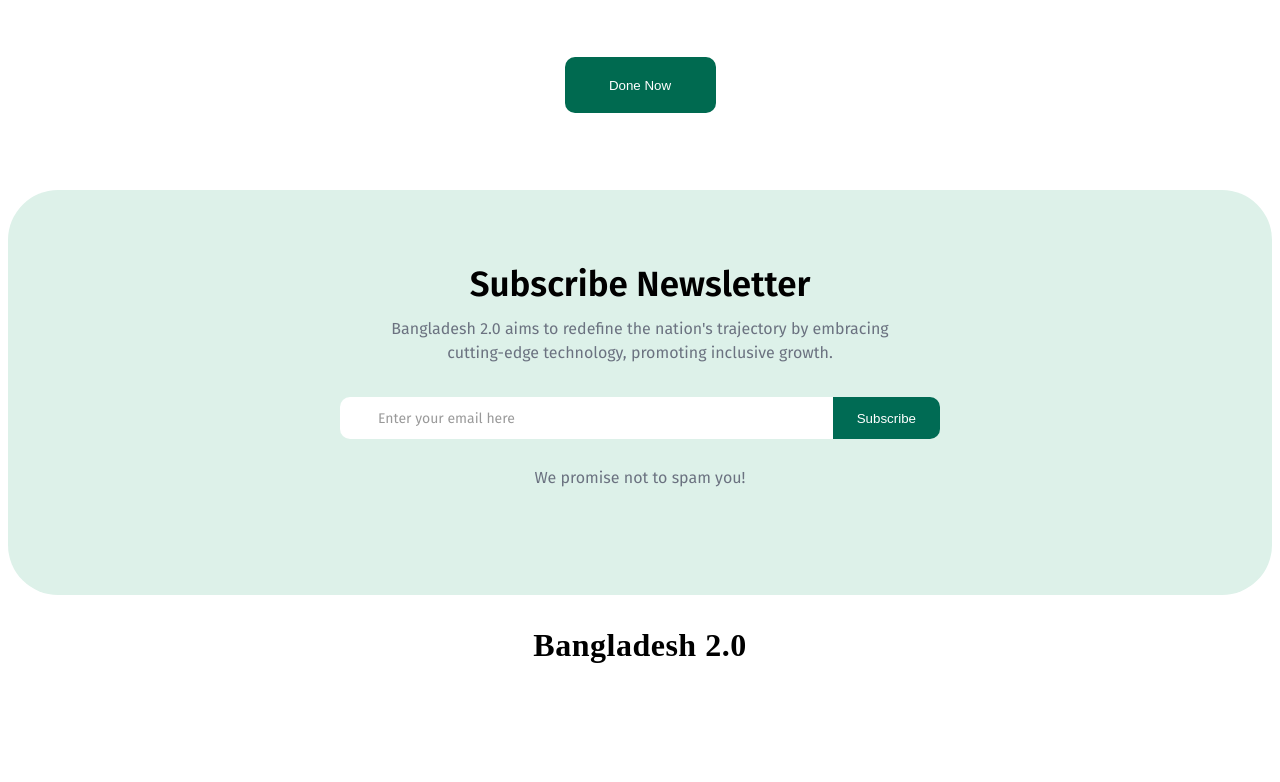
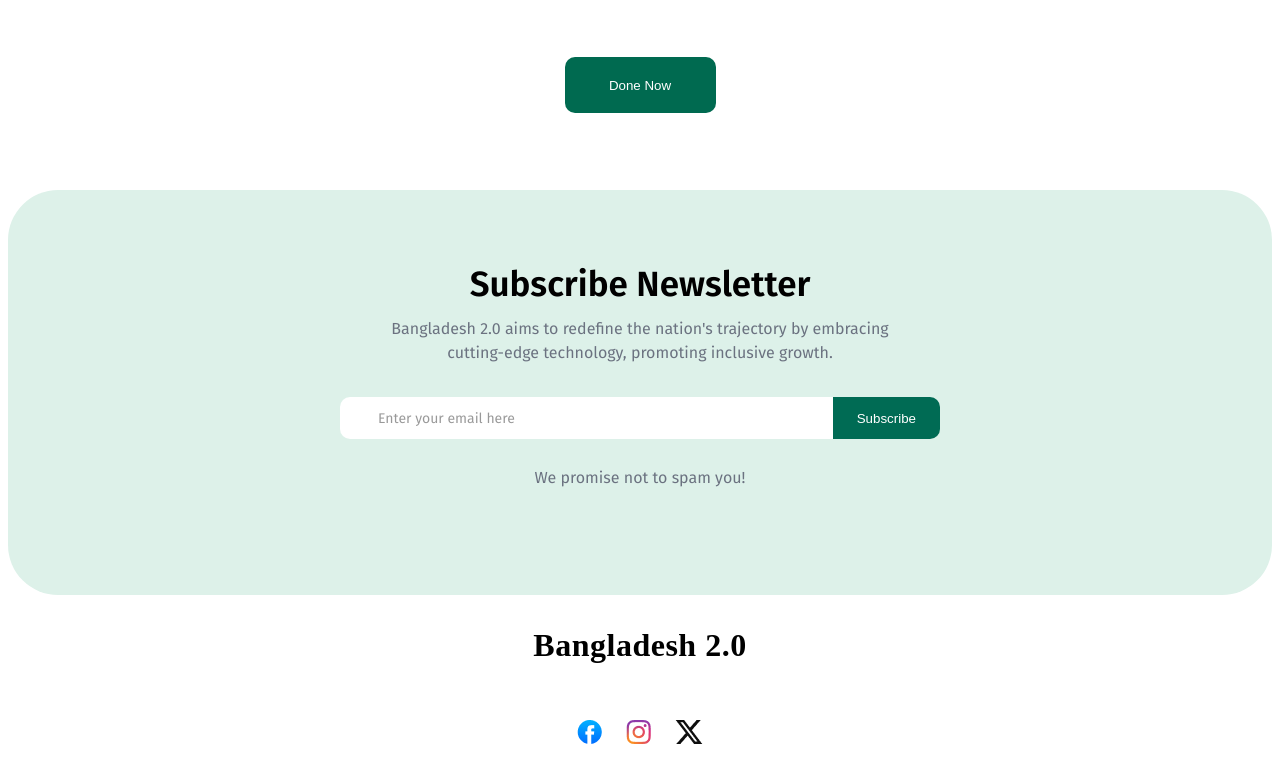
Before and after one commit to Sadman-Sakib748/assignment-1, a plain HTML site: page index.html in a window 1280 px wide. Shown: the part 3764-4546 px from the top of the page. Drawn offline with Linux system fonts and the light colour scheme; the site is published under a folder, as on GitHub Pages, so addresses that start at the root find nothing.

Commit message:
project footer section problem solve  finishd

```diff
--- a/index.html
+++ b/index.html
@@ -246,13 +246,13 @@
             <h1 class="title">Bangladesh 2.0</h1>
             <nav class="social-nav">
               <a href="https://facebook.com">
-               <img src="/image/facebook.png" alt="">
+               <img src="./image/facebook.png" alt="">
               </a>
               <a href="https://instagram.com" >
-               <img src="/image/instagram.png" alt="">
+               <img src="./image/instagram.png" alt="">
               </a>
               <a href="https://twitter.com">
-                <img src="/image/x.png" alt="">
+                <img src="./image/x.png" alt="">
               </a>
             </nav>
         </footer>
```
